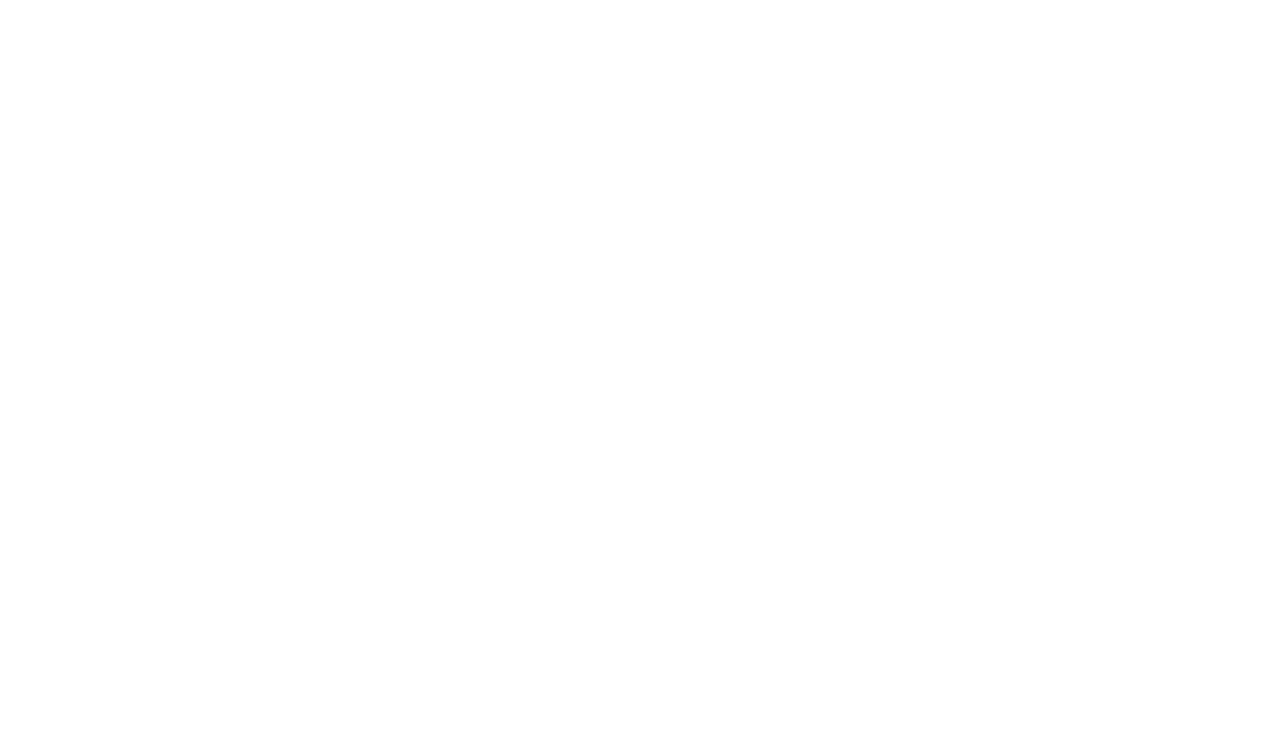
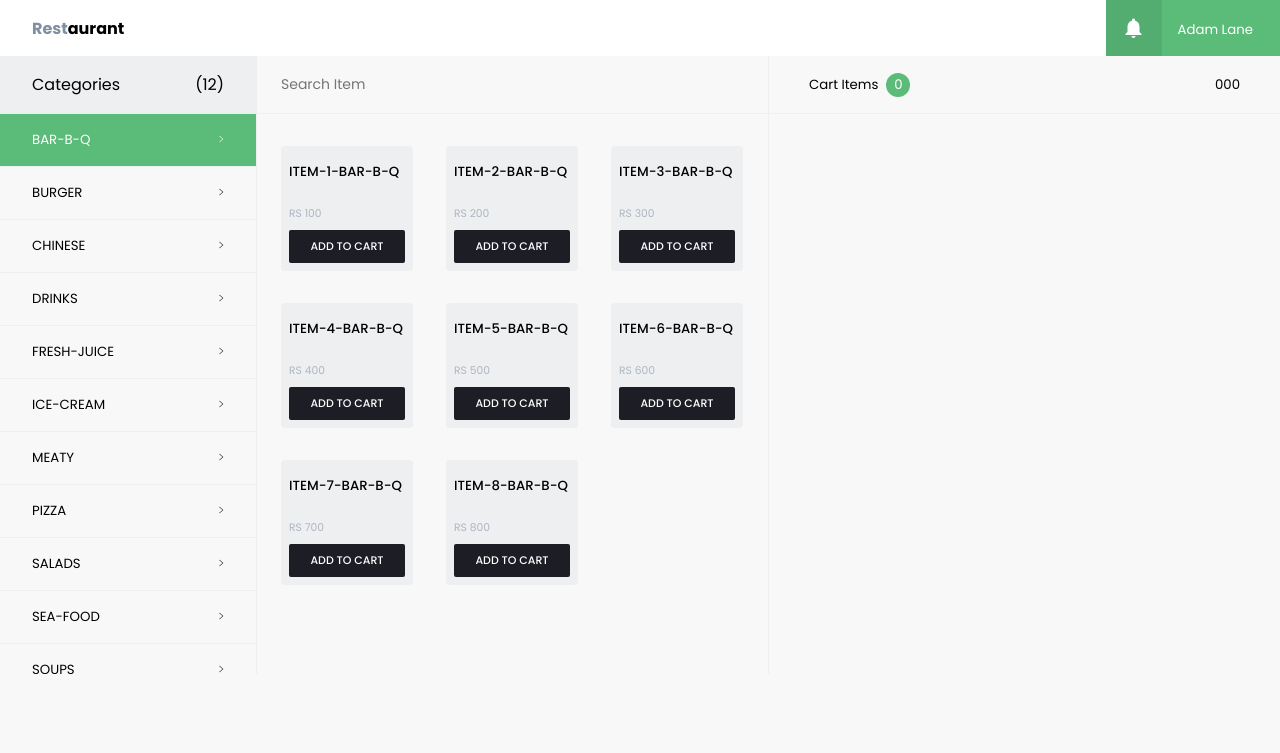
Before and after one commit to usamabinnadeem-10/cb-frontend-evaluation-1, a plain HTML site: page index.html in a window 1280 px wide. Drawn offline with Linux system fonts and the light colour scheme.

Commit message:
add all html

```diff
--- a/index.html
+++ b/index.html
@@ -1,12 +1,80 @@
 <!DOCTYPE html>
 <html lang="en">
-<head>
-    <meta charset="UTF-8">
-    <meta http-equiv="X-UA-Compatible" content="IE=edge">
-    <meta name="viewport" content="width=device-width, initial-scale=1.0">
-    <title>Document</title>
-</head>
-<body>
-
-</body>
+  <head>
+    <meta charset="UTF-8" />
+    <meta http-equiv="X-UA-Compatible" content="IE=edge" />
+    <meta name="viewport" content="width=device-width, initial-scale=1.0" />
+    <link rel="stylesheet" href="index.css" />
+    <link
+      rel="stylesheet"
+      href="https://fonts.googleapis.com/icon?family=Material+Icons"
+    />
+    <link rel="preconnect" href="https://fonts.googleapis.com" />
+    <link rel="preconnect" href="https://fonts.gstatic.com" crossorigin />
+    <link
+      href="https://fonts.googleapis.com/css2?family=Poppins:wght@100;200;300;400;500;600;700;800;900&display=swap"
+      rel="stylesheet"
+    />
+    <script src="index.js" defer></script>
+    <title>Frontend Evaluation Level 1</title>
+  </head>
+  <body>
+    <header class="flex-row">
+      <h4><span>Rest</span>aurant</h4>
+      <div class="avatar-block flex-row">
+        <figure>
+          <i class="material-icons avatar-block__icon">notifications</i>
+        </figure>
+        <div class="avatar-block__user-info flex-row">
+          <h5 class="avatar-block__user-name">Adam Lane</h5>
+          <!-- <figure class="avatar-block__avatar"></figure> -->
+        </div>
+      </div>
+    </header>
+    <main class="flex-row">
+      <!-- CATEGORIES -->
+      <aside class="categories-container flex-col">
+        <div class="categories-container__heading flex-row category">
+          <h4 class="fw-400">Categories</h4>
+          <h4 id="category-count" class="fw-400"></h4>
+        </div>
+        <div
+          class="flex-col categories-container__dynamic"
+          id="category-map"
+        ></div>
+      </aside>
+      <!-- MENU -->
+      <section class="menu-container-parent">
+        <input class="search fw-400" placeholder="Search Item" />
+        <div class="menu-container flex-row" id="menu"></div>
+      </section>
+      <!-- CART -->
+      <section>
+        <!-- CART HEADER -->
+        <div class="cart-header flex-row">
+          <div class="flex-row cart-header__round-container">
+            <h5 class="fw-400">Cart Items</h5>
+            <div>
+              <h5
+                id="cart-header__round__count"
+                class="fw-400 cart-header__round-container__text flex-row"
+              >
+                0
+              </h5>
+            </div>
+          </div>
+          <div class="flex-row cart-header__round-container">
+            <h5 id="cart-header__regular__count" class="fw-400">000</h5>
+            <!-- <div>
+              <h5 class="fw-400 cart-header__round-container__text flex-row">
+                3
+              </h5>
+            </div> -->
+          </div>
+        </div>
+        <!-- CART DETAILS -->
+        <div class="cart-container" id="cart"></div>
+      </section>
+    </main>
+  </body>
 </html>
```
